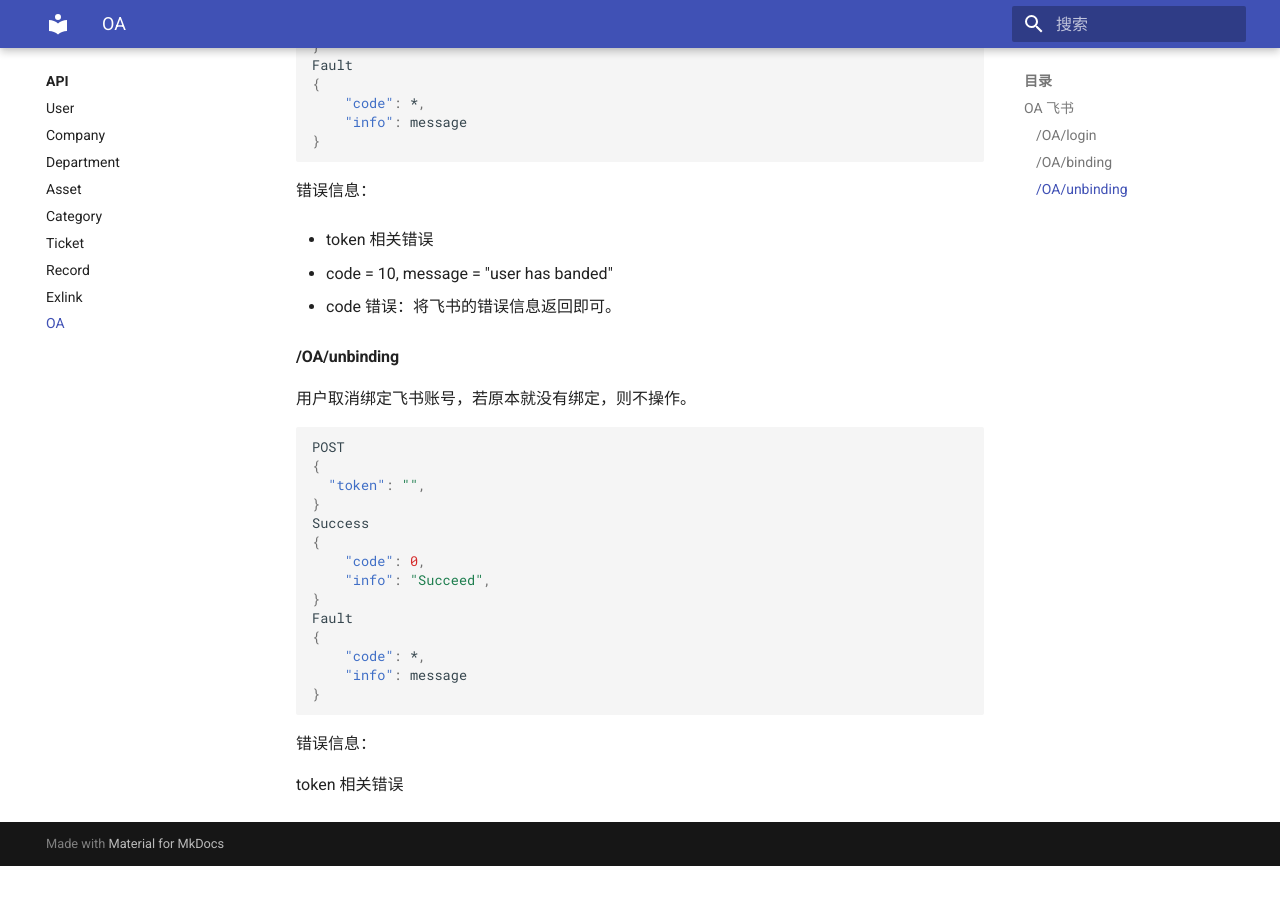
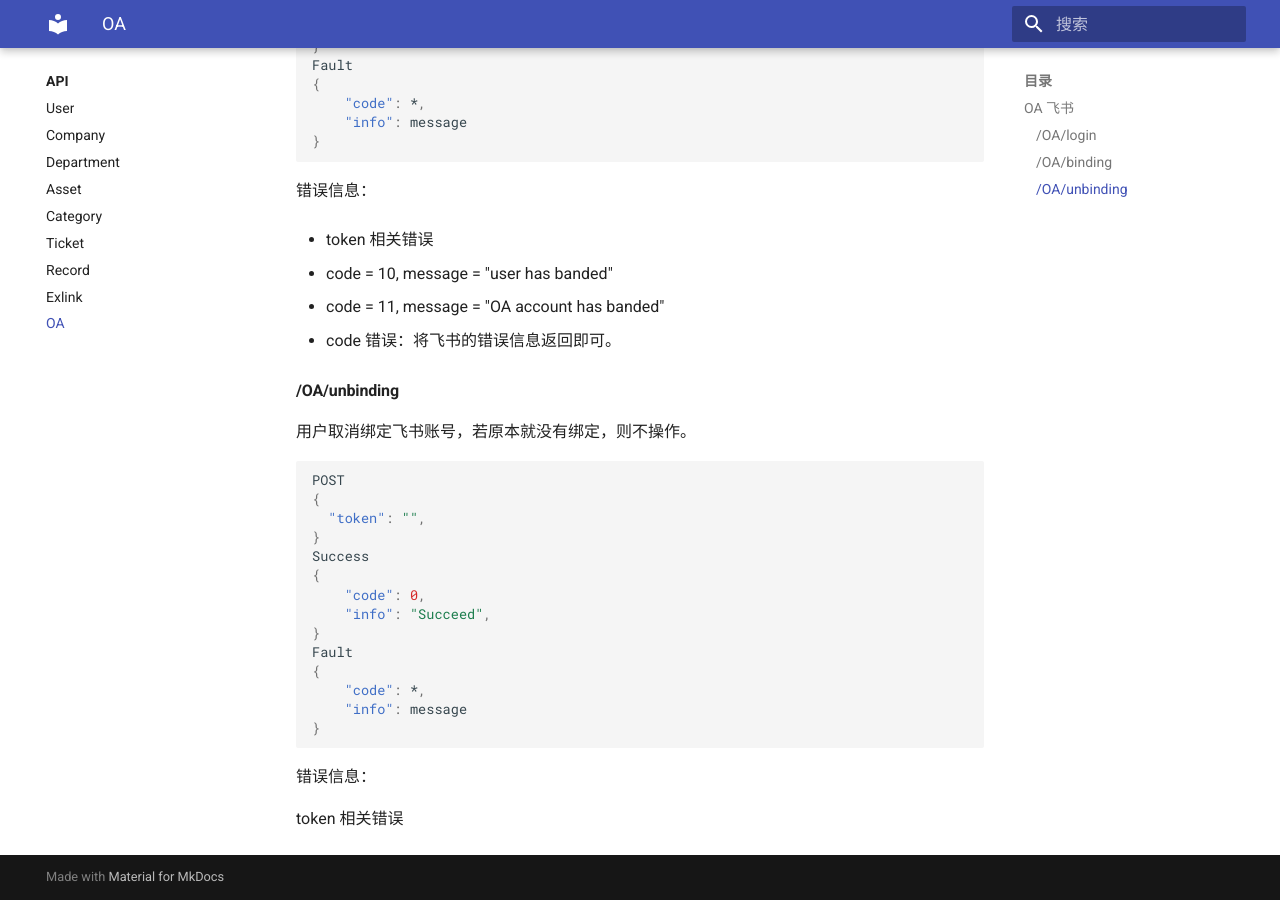
Before and after one commit to kuritas/asseta-docs, an MkDocs documentation site: the page built from docs/API/OA.md, in a window 1280 px wide and 900 px high, scrolled down 1216 px. Built offline with MkDocs 1.6.1 and Material for MkDocs 9.7.7, drawn with Linux system fonts in a browser that asks for light colours; before the commit the page ends 2082 px from its top, so only the background shows below that.

Commit message:
update userinfo

```diff
--- a/docs/API/OA.md
+++ b/docs/API/OA.md
@@ -61,6 +61,7 @@ Fault
 - token 相关错误
 
 - code = 10, message = "user has banded"
+- code = 11, message = "OA account has banded"
 
 - code 错误：将飞书的错误信息返回即可。
 
```
